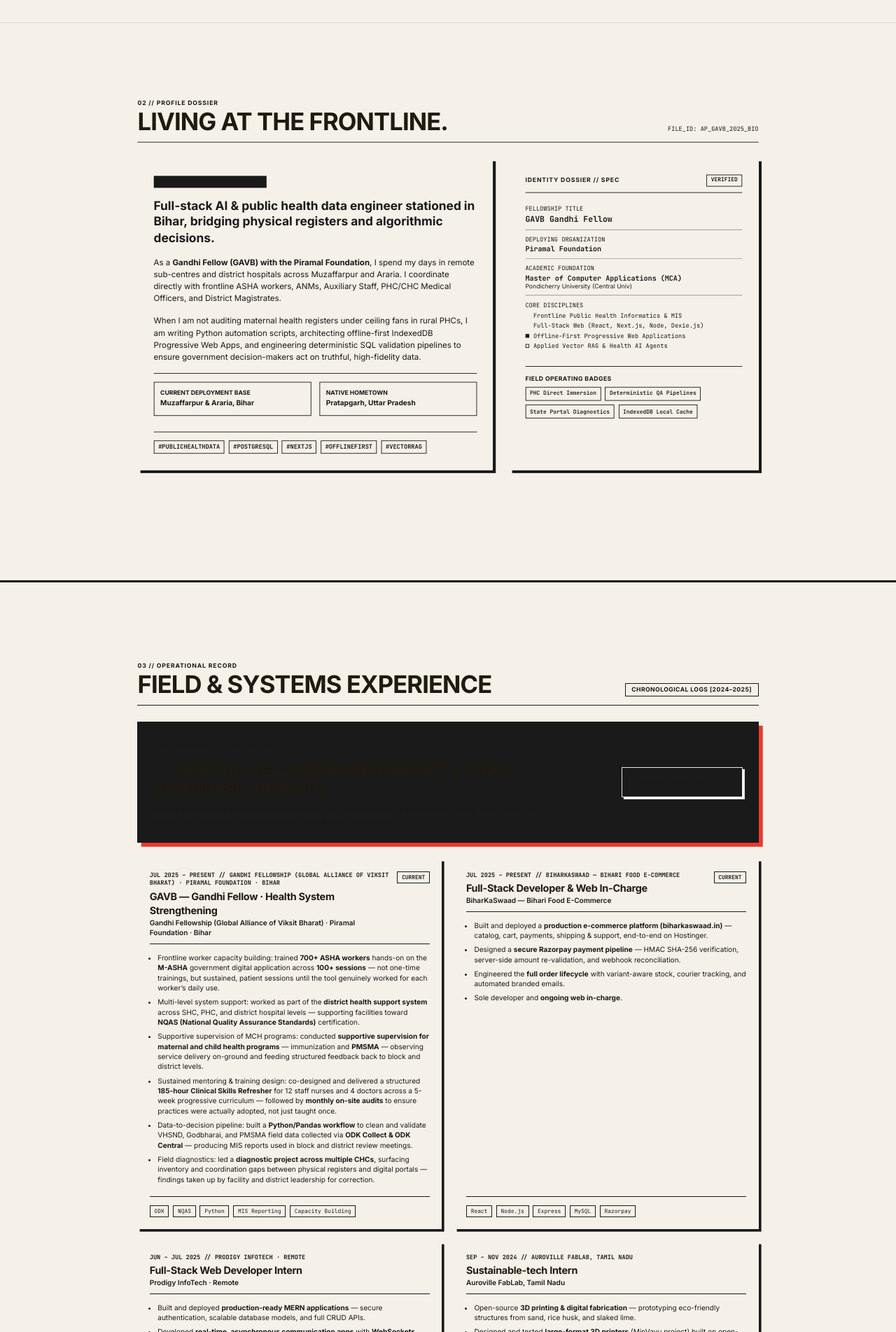
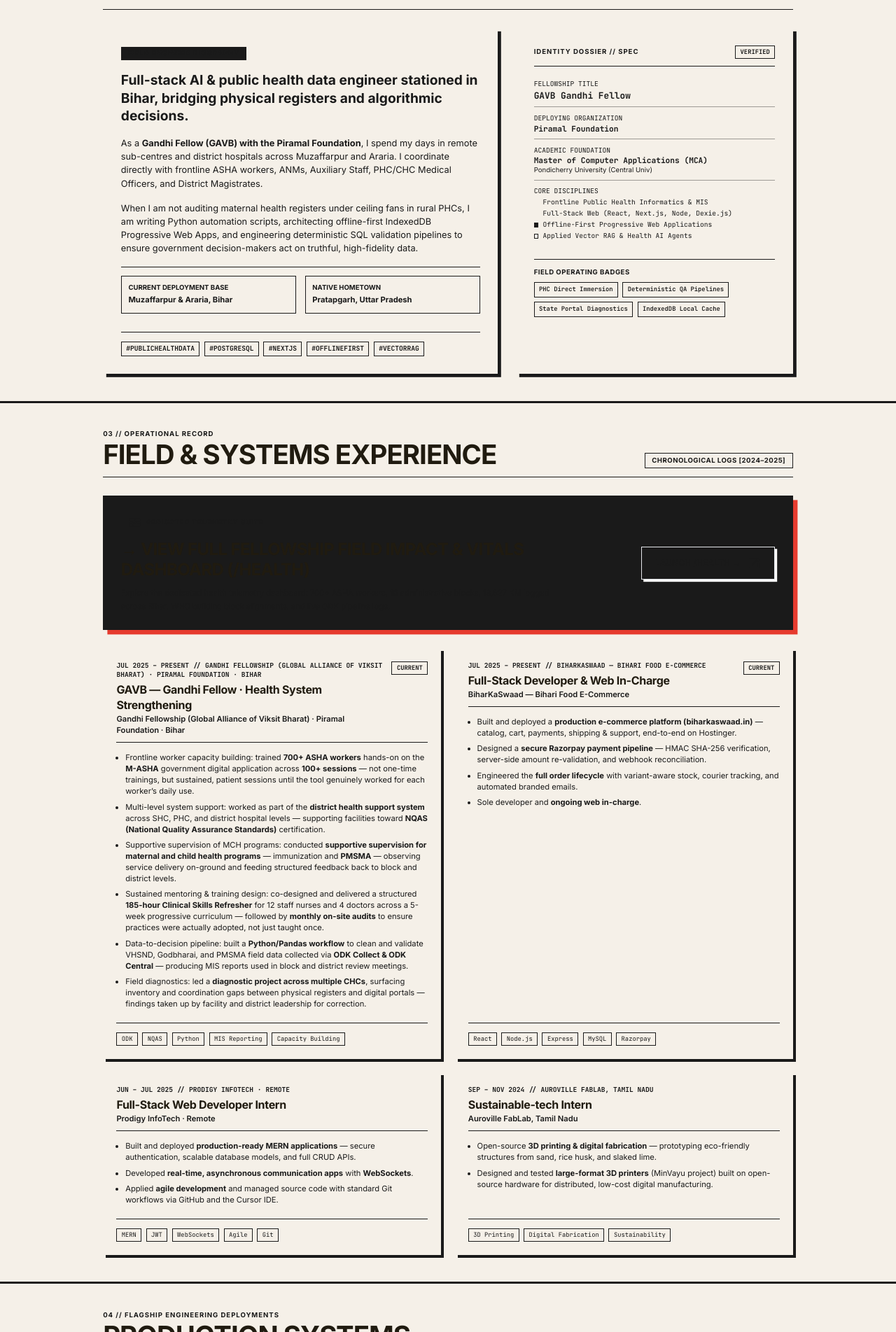
Before and after one commit to adityapandey2002/Portfolio, a Next.js app: page / in a window 1280 px wide. Shown: the part 877-2780 px from the top of the page at 70% size. Built offline with nearby package versions, Linux system fonts and the light colour scheme.

Commit message:
fix: remove snap-section wrappers - make homepage continuous scroll matching design

```diff
--- a/src/app/page.tsx
+++ b/src/app/page.tsx
@@ -11,14 +11,14 @@ import { Footer } from '@/components/sections/Footer';
 export default function HomePage() {
   return (
     <>
-      <div className="snap-section"><Hero /></div>
-      <div className="snap-section"><About /></div>
-      <div className="snap-section snap-section--tall"><Experience /></div>
-      <div className="snap-section"><SelectedSystems /></div>
-      <div className="snap-section"><Education /></div>
-      <div className="snap-section"><Pipeline /></div>
-      <div className="snap-section"><AiTerminal /></div>
-      <div className="snap-section"><Contact /></div>
+      <Hero />
+      <About />
+      <Experience />
+      <SelectedSystems />
+      <Education />
+      <Pipeline />
+      <AiTerminal />
+      <Contact />
 
       <Footer />
     </>
```
